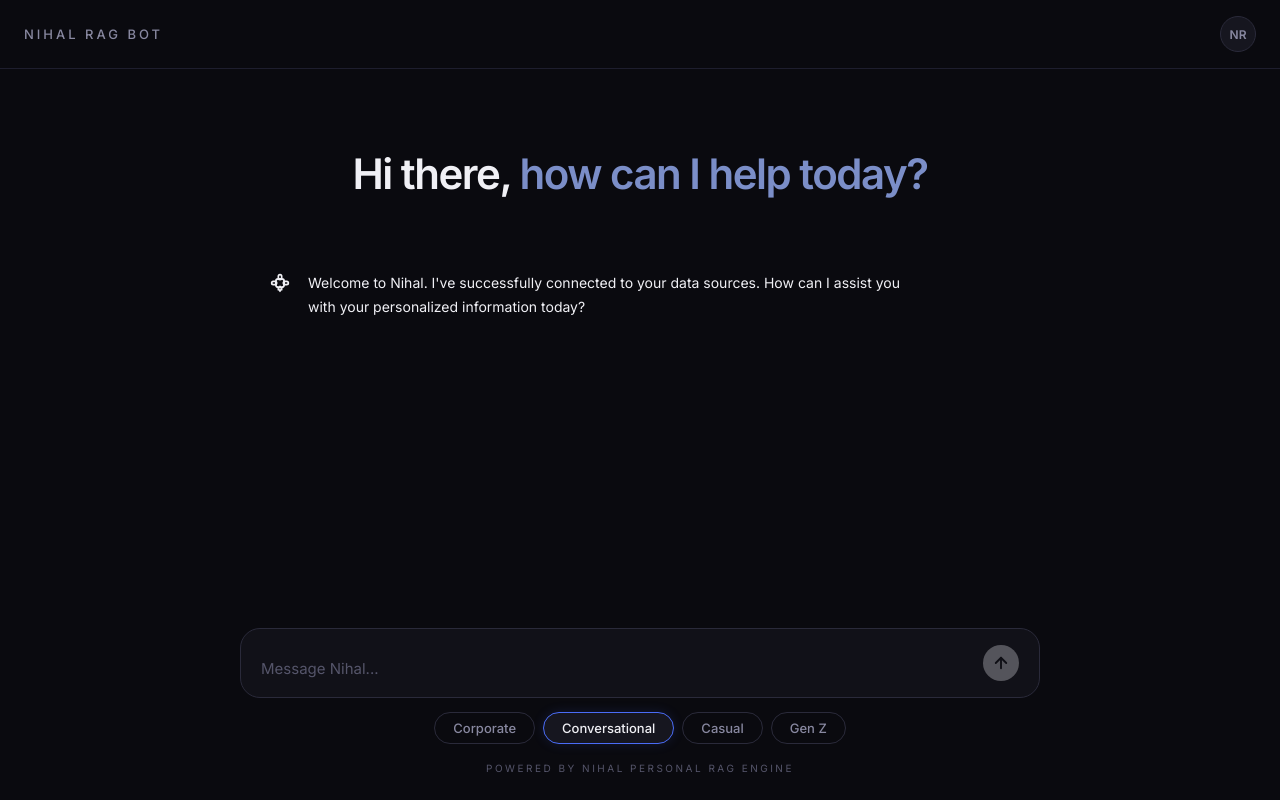
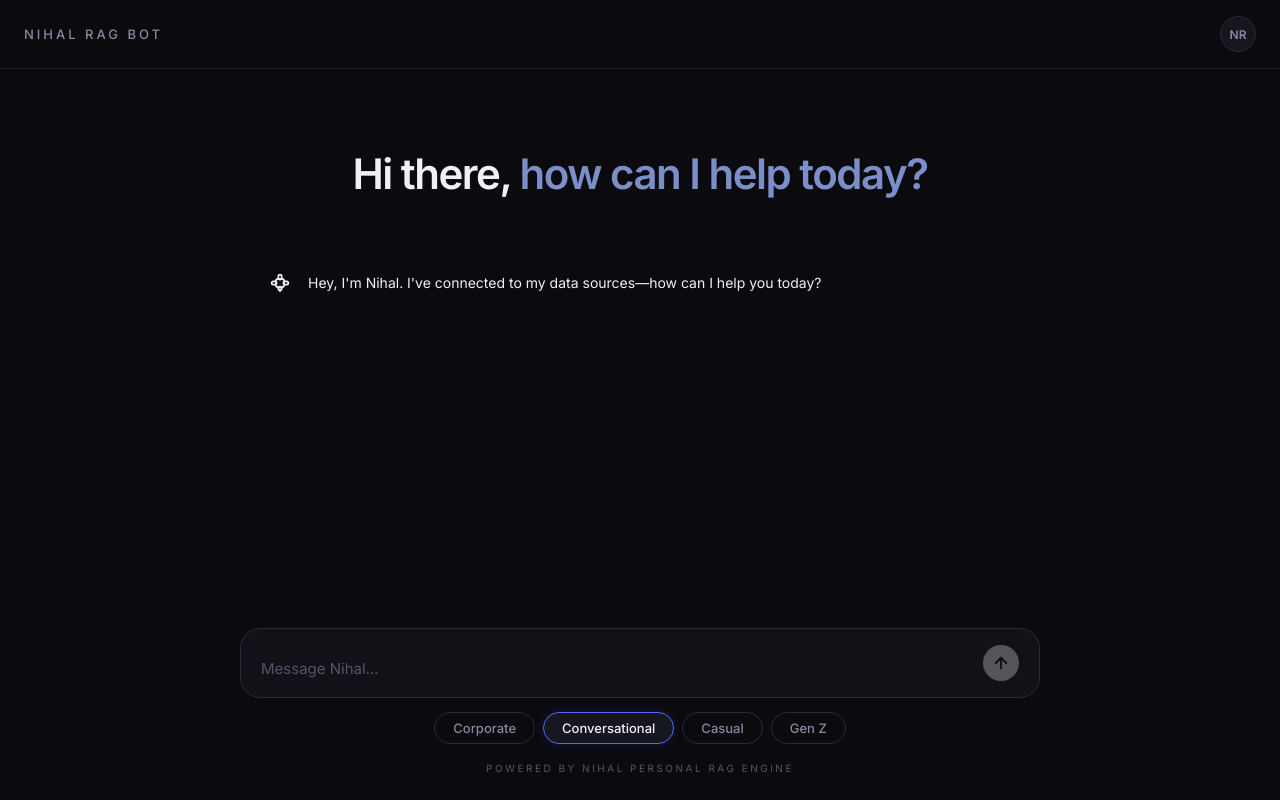
Before and after one commit to nihalkhan2810/frontend, a Next.js app: page /chat in a window 1280 px wide. Built offline with nearby package versions, Linux system fonts and the light colour scheme.

Commit message:
strict prompting

```diff
--- a/app/chat/page.tsx
+++ b/app/chat/page.tsx
@@ -19,8 +19,7 @@ export default function ChatPage() {
         {
             id: "welcome",
             role: "bot",
-            content:
-                "Welcome to Nihal. I've successfully connected to your data sources. How can I assist you with your personalized information today?",
+            content: "Hey, I'm Nihal. I've connected to my data sources—how can I help you today?",
         },
     ]);
     const [input, setInput] = useState("");
@@ -76,6 +75,8 @@ export default function ChatPage() {
         }
 
         setLoading(false);
+        // Focus back on textarea
+        setTimeout(() => textareaRef.current?.focus(), 0);
     };
 
     const handleKeyDown = (e: React.KeyboardEvent) => {
```
